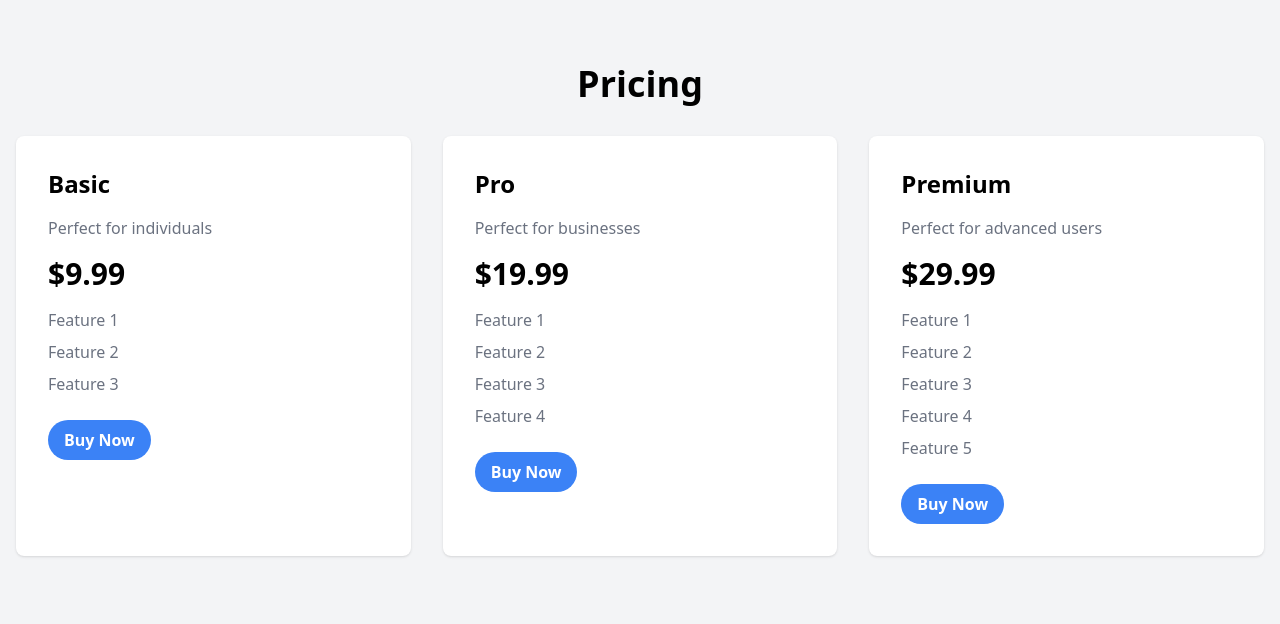
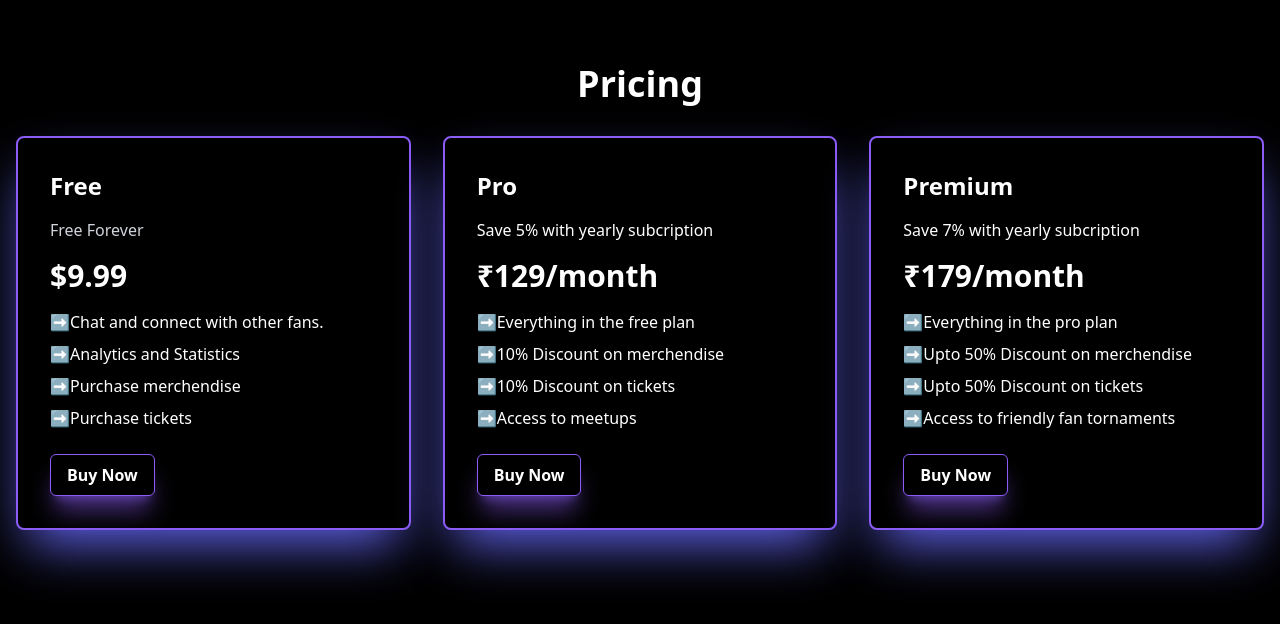
Before and after one commit to Shreedhar-Raj/dps-rohini-prelims, a Next.js app in the folder frontend/: page /pricing in a window 1280 px wide. Shown: the top 624 px of the page. Built offline with nearby package versions, Linux system fonts and the light colour scheme.

Commit message:
pricing finished

```diff
--- /dev/null
+++ b/frontend/components/Item.js
@@ -0,0 +1,19 @@
+import React from 'react'
+
+function Item() {
+  return (
+    <div className={`max-w-sm rounded overflow-hidden shadow-lg m-4`}>
+      <div className={`px-6 py-4`}>
+        <div className={`font-bold text-xl mb-2`}></div>
+        <p className={`text-gray-700 text-base mb-2`}>Price:</p>
+        <button
+          className={`bg-blue-500 hover:bg-blue-700 text-white font-semibold py-2 px-4 rounded focus:outline-none focus:shadow-outline`}
+        >
+          Buy Now
+        </button>
+      </div>
+    </div>
+  )
+}
+
+export default Item
--- /dev/null
+++ b/frontend/pages/login.js
@@ -0,0 +1,53 @@
+import React from 'react'
+
+function login() {
+  return (
+    <div className={`flex items-center justify-center min-h-screen bg-white`}>
+      <div className={`bg-white max-w-lg w-full`}>
+        <h2 className={`text-2xl font-bold mb-4 text-center`}>Login</h2>
+        <form>
+          <div className={`mb-4`}>
+            <label className={`block text-gray-700 text-sm font-bold mb-2`} htmlFor="email">
+              Email
+            </label>
+            <input
+              className={`shadow appearance-none border rounded w-full py-2 px-3 text-gray-700 leading-tight focus:outline-none focus:shadow-outline`}
+              id="email"
+              type="email"
+              placeholder="Enter your email"
+              required
+            />
+          </div>
+          <div className={`mb-6`}>
+            <label className={`block text-gray-700 text-sm font-bold mb-2`} htmlFor="password">
+              Password
+            </label>
+            <input
+              className={`shadow appearance-none border rounded w-full py-2 px-3 text-gray-700 leading-tight focus:outline-none focus:shadow-outline`}
+              id="password"
+              type="password"
+              placeholder="Enter your password"
+              required
+            />
+          </div>
+          <div className={`flex items-center justify-between`}>
+            <button
+              className={`bg-blue-500 hover:bg-blue-700 text-white font-bold py-2 px-4 rounded focus:outline-none focus:shadow-outline`}
+              type="submit"
+            >
+              Login
+            </button>
+            <a
+              className={`inline-block align-baseline font-bold text-sm text-blue-500 hover:text-blue-800`}
+              href="#"
+            >
+              Login
+            </a>
+          </div>
+        </form>
+      </div>
+    </div>
+  )
+}
+
+export default login
--- /dev/null
+++ b/frontend/pages/merch.js
@@ -0,0 +1,12 @@
+import React from 'react'
+import Item from '../components/Item'
+
+function merch() {
+  return (
+    <div>
+        <Item />
+    </div>
+  )
+}
+
+export default merch
--- a/frontend/pages/pricing.js
+++ b/frontend/pages/pricing.js
@@ -3,49 +3,49 @@ import { Inter } from 'next/font/google'
 const inter = Inter({ subsets: ['latin'] })
 function pricing() {
   return (
-    <div className={`bg-gray-100 min-h-screen`}>
-      <div className={`container mx-auto px-4 py-16`}>
+    <div className={`bg-black min-h-screen text-white`}>
+      <div className={`container mx-auto px-4 py-16 text-white`}>
         <h1 className={`text-4xl font-bold mb-8 text-center`}>Pricing</h1>
         <div className={`grid grid-cols-1 sm:grid-cols-2 lg:grid-cols-3 gap-8`}>
-          <div className={`bg-white p-8 shadow rounded-lg`}>
-            <h2 className={`text-2xl font-bold mb-4`}>Basic</h2>
-            <p className={`text-gray-500 mb-4`}>Perfect for individuals</p>
+          <div className={`bg-black border border-2 shadow-indigo-500 shadow-2xl border-violet-500 p-8 shadow rounded-lg`}>
+            <h2 className={`text-2xl font-bold mb-4`}>Free</h2>
+            <p className={`mb-4 text-gray-300`}>Free Forever</p>
             <p className={`text-3xl font-bold mb-4`}>$9.99</p>
-            <ul className={`text-gray-500`}>
-              <li className={`mb-2`}>Feature 1</li>
-              <li className={`mb-2`}>Feature 2</li>
-              <li className={`mb-2`}>Feature 3</li>
+            <ul className={`text-white`}>
+              <li className={`mb-2`}>➡️Chat and connect with other fans.</li>
+              <li className={`mb-2`}>➡️Analytics and Statistics</li>
+              <li className={`mb-2`}>➡️Purchase merchendise</li>
+              <li className={`mb-2`}>➡️Purchase tickets</li>
             </ul>
-            <button className={`bg-blue-500 hover:bg-blue-600 text-white font-bold py-2 px-4 rounded-full mt-4`}>
+            <button className={`bg-black border border-1 border-violet-500 shadow-violet-500/50 shadow-xl text-white font-bold py-2 px-4 rounded-md mt-4`}>
               Buy Now
             </button>
           </div>
-          <div className={`bg-white p-8 shadow rounded-lg`}>
+          <div className={`bg-black border text-white border-2 shadow-indigo-500 shadow-2xl border-violet-500 p-8 rounded-lg`}>
             <h2 className={`text-2xl font-bold mb-4`}>Pro</h2>
-            <p className={`text-gray-500 mb-4`}>Perfect for businesses</p>
-            <p className={`text-3xl font-bold mb-4`}>$19.99</p>
-            <ul className={`text-gray-500`}>
-              <li className={`mb-2`}>Feature 1</li>
-              <li className={`mb-2`}>Feature 2</li>
-              <li className={`mb-2`}>Feature 3</li>
-              <li className={`mb-2`}>Feature 4</li>
+            <p className={`text-white mb-4`}>Save 5% with yearly subcription</p>
+            <p className={`text-3xl font-bold mb-4`}>₹129/month</p>
+            <ul className={`text-white`}>
+              <li className={`mb-2`}>➡️Everything in the free plan</li>
+              <li className={`mb-2`}>➡️10% Discount on merchendise</li>
+              <li className={`mb-2`}>➡️10% Discount on tickets</li>
+              <li className={`mb-2`}>➡️Access to meetups</li>
             </ul>
-            <button className={`bg-blue-500 hover:bg-blue-600 text-white font-bold py-2 px-4 rounded-full mt-4`}>
+            <button className={`bg-black border border-1 border-violet-500 shadow-violet-500/50 shadow-xl text-white font-bold py-2 px-4 rounded-md mt-4`}>
               Buy Now
             </button>
           </div>
-          <div className={`bg-white p-8 shadow rounded-lg`}>
+          <div className={`bg-black border border-2 shadow-indigo-500 shadow-2xl border-violet-500 rounded-lg p-8`}>
             <h2 className={`text-2xl font-bold mb-4`}>Premium</h2>
-            <p className={`text-gray-500 mb-4`}>Perfect for advanced users</p>
-            <p className={`text-3xl font-bold mb-4`}>$29.99</p>
-            <ul className={`text-gray-500`}>
-              <li className={`mb-2`}>Feature 1</li>
-              <li className={`mb-2`}>Feature 2</li>
-              <li className={`mb-2`}>Feature 3</li>
-              <li className={`mb-2`}>Feature 4</li>
-              <li className={`mb-2`}>Feature 5</li>
+            <p className={`text-white mb-4`}>Save 7% with yearly subcription</p>
+            <p className={`text-3xl font-bold mb-4`}>₹179/month</p>
+            <ul className={`text-white`}>
+              <li className={`mb-2`}>➡️Everything in the pro plan</li>
+              <li className={`mb-2`}>➡️Upto 50% Discount on merchendise</li>
+              <li className={`mb-2`}>➡️Upto 50% Discount on tickets</li>
+              <li className={`mb-2`}>➡️Access to friendly fan tornaments</li>
             </ul>
-            <button className={`bg-blue-500 hover:bg-blue-600 text-white font-bold py-2 px-4 rounded-full mt-4`}>
+            <button className={`bg-black border border-1 border-violet-500 shadow-violet-500/50 shadow-xl text-white font-bold py-2 px-4 rounded-md mt-4`}>
               Buy Now
             </button>
           </div>
--- /dev/null
+++ b/frontend/pages/register.js
@@ -0,0 +1,65 @@
+import React from 'react'
+
+function register() {
+  return (
+    <div className={`flex items-center justify-center min-h-screen bg-black`}>
+      <div className={`bg-white shadow-md rounded px-8 pt-6 pb-8 mb-4 max-w-md w-full`}>
+        <h2 className={`text-2xl font-bold mb-4 text-center text-white`}>Register</h2>
+        <form>
+          <div className={`mb-4`}>
+            <label className={`block text-gray-700 text-sm font-bold mb-2 text-white`} htmlFor="name">
+              Name
+            </label>
+            <input
+              className={`shadow appearance-none border rounded w-full py-2 px-3 text-gray-700 leading-tight focus:outline-none focus:shadow-outline`}
+              id="name"
+              type="text"
+              placeholder="Enter your name"
+              required
+            />
+          </div>
+          <div className={`mb-4`}>
+            <label className={`block text-gray-700 text-sm font-bold mb-2 text-white`} htmlFor="email">
+              Email
+            </label>
+            <input
+              className={`shadow appearance-none border rounded w-full py-2 px-3 text-gray-700 leading-tight focus:outline-none focus:shadow-outline`}
+              id="email"
+              type="email"
+              placeholder="Enter your email"
+              required
+            />
+          </div>
+          <div className={`mb-6`}>
+            <label className={`block text-gray-700 text-sm font-bold mb-2 text-white`} htmlFor="password">
+              Password
+            </label>
+            <input
+              className={`shadow appearance-none border rounded w-full py-2 px-3 text-gray-700 leading-tight focus:outline-none focus:shadow-outline`}
+              id="password"
+              type="password"
+              placeholder="Enter your password"
+              required
+            />
+          </div>
+          <div className={`flex items-center justify-between`}>
+            <button
+              className={`bg-blue-500 hover:bg-blue-700 text-white font-bold py-2 px-4 rounded focus:outline-none focus:shadow-outline`}
+              type="submit"
+            >
+              Register
+            </button>
+            <a
+              className={`inline-block align-baseline font-bold text-sm text-blue-500 hover:text-blue-800`}
+              href="#"
+            >
+              Already have an account? Login
+            </a>
+          </div>
+        </form>
+      </div>
+    </div>
+  )
+}
+
+export default register
```
